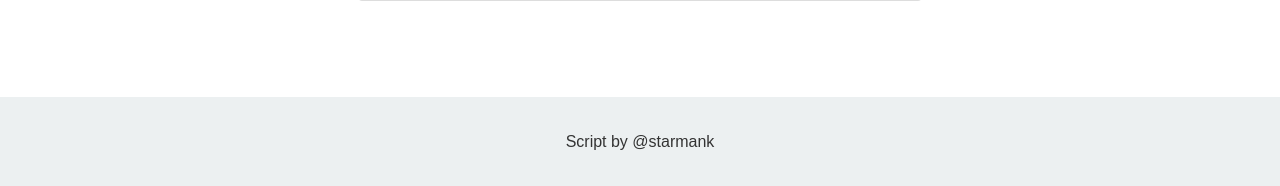
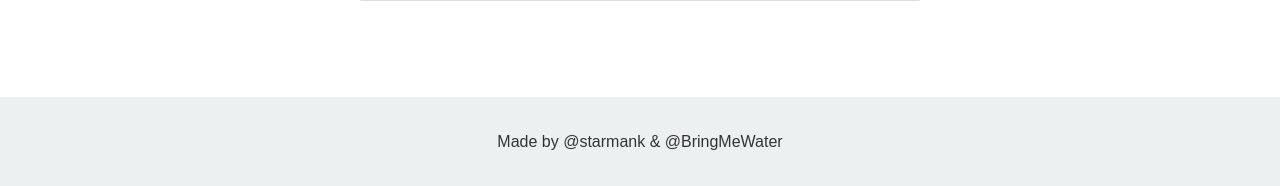
Before and after one commit to StarMANK/webapp-c320, a Flask app: page / in a window 1280 px wide. Shown: the part 654-840 px from the top of the page. Run offline with Flask 3, Linux system fonts and the light colour scheme; the visitor is signed in with stand-in values (Sample User, id 1).

Commit message:
Update base.html

```diff
--- a/templates/base.html
+++ b/templates/base.html
@@ -39,7 +39,7 @@
     </main>
 
     <footer>
-        <p>Script by @starmank</p>
+        <p>Made by @starmank & @BringMeWater</p>
     </footer>
 </body>
 </html>
```
